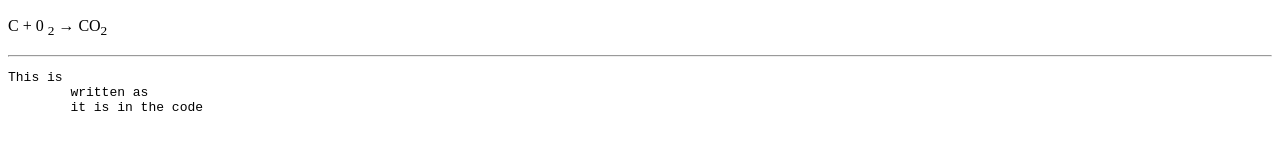
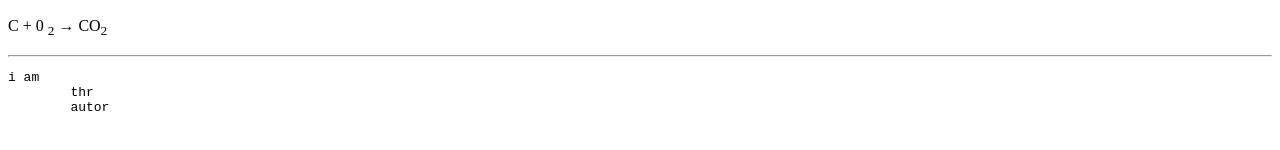
Before and after one commit to Harshada-Deore18/HTML-CSS, a plain HTML site: page index.html in a window 1280 px wide. Shown: the part 570-720 px from the top of the page. Drawn offline with Linux system fonts and the light colour scheme.

Commit message:
changed in index file

```diff
--- a/index.html
+++ b/index.html
@@ -23,9 +23,9 @@
     <p>C + 0 <sub>2</sub> &rarr; CO<sub>2</sub> </p>
 
     <hr>
-    <pre>This is
-        written as
-        it is in the code
+    <pre>i am
+        thr
+        autor
     </pre>
 </body>
 </html>
```
